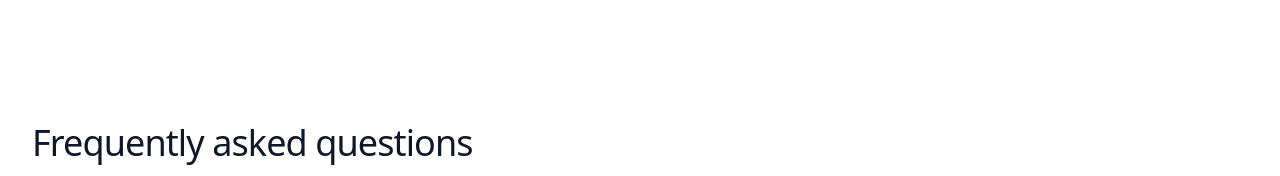
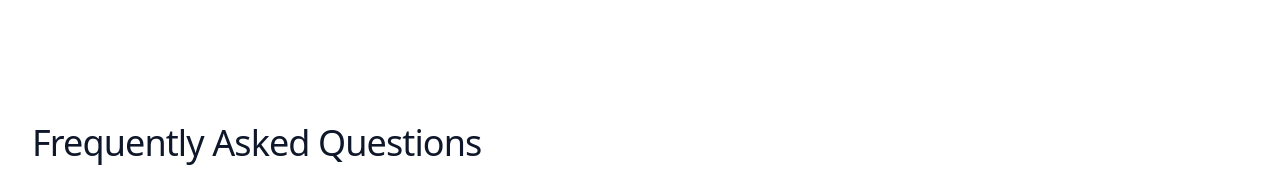
Before and after one commit to KDunc11/manage-app, a website built with Vite: page index.html in a window 1280 px wide. Shown: the part 2900-3076 px from the top of the page. Built offline with nearby package versions, Linux system fonts and the light colour scheme.

Commit message:
Updated FAQ heading

```diff
--- a/index.html
+++ b/index.html
@@ -1161,7 +1161,7 @@
           <div class="container mx-auto px-4 sm:px-6 lg:px-8 relative">
             <div class="mx-auto max-w-2xl lg:mx-0">
               <h2 id="faq-title" class="font-display text-3xl tracking-tight text-slate-900 sm:text-4xl dark:text-white">
-                Frequently asked questions
+                Frequently Asked Questions
               </h2>
               <p class="mt-4 text-lg tracking-tight text-slate-700 dark:text-slate-300">
                 If you can't find what you're looking for, email our support team and if you're lucky someone will get back to you.
```
